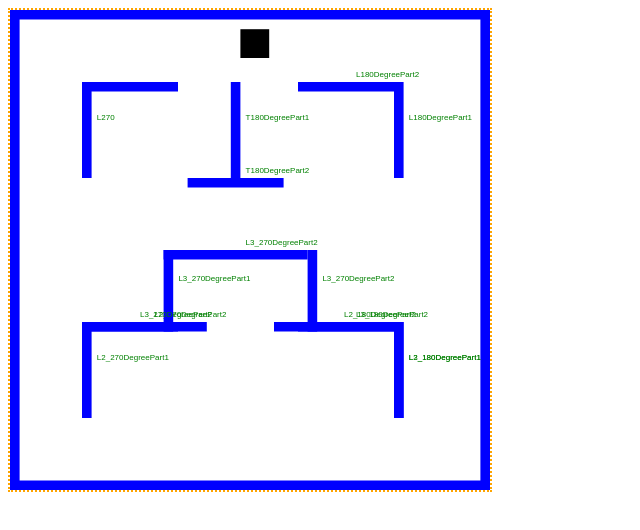
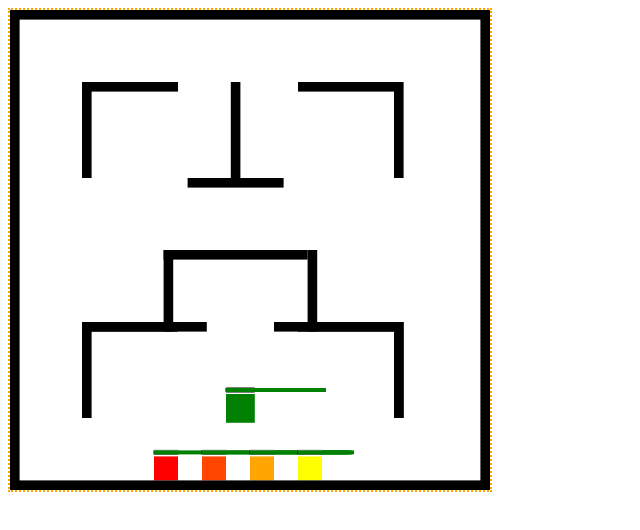
Before and after one commit to sajjadafzal/pico-game-template, a website built with Parcel: page src/index.html in a window 1280 px wide. Shown: the whole page, without its empty margins (0-640 px from the left). Built offline with nearby package versions, Linux system fonts and the light colour scheme.

Commit message:
added hp, imrpove bullet collision, some dummy enemies, ids for GO

```diff
--- a/create-zip.js
+++ b/create-zip.js
@@ -1,5 +1,6 @@
 const fs = require('fs')
 const zipper = require('zip-local')
+
 const fileName = './build/game.zip'
 
 zipper.sync
--- a/package.json
+++ b/package.json
@@ -9,6 +9,7 @@
     "babel-preset-env": "^1.7.0",
     "babel-preset-minify": "^0.4.3",
     "cross-env": "^5.2.0",
+    "del-cli": "^1.1.0",
     "eslint": "^5.3.0",
     "eslint-config-airbnb": "^17.1.0",
     "eslint-config-prettier": "^3.0.1",
@@ -39,9 +40,10 @@
     "url": "git+https://github.com/mubaidr/pico-game-template.git"
   },
   "scripts": {
-    "build": "npm run build-babel && node create-zip.js",
+    "build": "npm run clean && npm run build-babel && node create-zip.js",
     "build-babel": "cross-env NODE_ENV=production babel ./src/ --out-dir ./dist/",
     "build-docs": "cross-env NODE_ENV=docs parcel build ./src/index.js --out-dir ./docs/ --no-cache",
+    "clean": "del-cli ./dist/* -f",
     "lint": "eslint --fix src/"
   },
   "version": "0.0.1"
--- a/src/directions.js
+++ /dev/null
@@ -1,12 +0,0 @@
-const DIRECTIONS = {
-  LEFT: 'LEFT',
-  TOP: 'TOP',
-  RIGHT: 'RIGHT',
-  BOTTOM: 'BOTTOM',
-  TOP_LEFT: 'TOP_LEFT',
-  TOP_RIGHT: 'TOP_RIGHT',
-  BOTTOM_RIGHT: 'BOTTOM_RIGHT',
-  BOTTOM_LEFT: 'BOTTOM_LEFT',
-}
-
-export default DIRECTIONS
--- a/src/game.js
+++ b/src/game.js
@@ -30,6 +30,7 @@ export default class Game {
     this.currentScene = 1
 
     // current scene objects collection
+    /** @type {Array<GameObject>} */
     this.objects = SCENES[1]
 
     // bullets collection
@@ -39,13 +40,13 @@ export default class Game {
     // create a hero object
     /** @type {GameObject} */
     this.hero = new GameObject({
-      // TODO: use sprite
       family: FAMILIES.HERO,
       h: 6,
       hp: 100,
       w: 6,
-      x: 48,
-      y: 4,
+      x: 45,
+      y: 80,
+      fill: 'green',
     })
 
     // track key pressed at any time
@@ -75,11 +76,11 @@ export default class Game {
 
     // redraw loop
     // DEBUG: remove this timeout debug code
-    window.setTimeout(() => {
-      window.requestAnimationFrame(() => {
-        this.redraw()
-      })
-    }, 250)
+    // window.setTimeout(() => {
+    window.requestAnimationFrame(() => {
+      this.redraw()
+    })
+    // }, 250)
   }
 
   /**
@@ -88,9 +89,10 @@ export default class Game {
   updateState() {
     /** @type {Array<GameObject>} */
     const gameObjects = this.getObjects().concat([this.hero])
+
     /** @type {GameObject} */
     let heroClone = Object.create(this.hero)
-    const HERO_SPEED = 0.25
+    const HERO_SPEED = 0.33
 
     // update input controlled objects
     if (this.keyState[37] || this.keyState[65]) {
@@ -119,26 +121,38 @@ export default class Game {
       b.y += b.dy
     })
 
+    const killedGameObjects = []
     for (let i = 0; i < gameObjects.length; i += 1) {
       const target = gameObjects[i]
 
+      if (target.type === SHAPE_TYPES.TEXT) continue
+
       // check hero collision
-      if (target.family !== FAMILIES.HERO && heroClone.isColliding(target)) {
+      if (target.family === FAMILIES.WALL && heroClone.isColliding(target)) {
         heroClone = this.hero
+      } else if (target.family === FAMILIES.ALIEN && this.hero.hp > 0) {
+        // TODO: enable
+        // this.addBullet(undefined, target)
       }
 
       // update bullets & check collision
-      this.bullets.forEach((b, i) => {
+      this.bullets.forEach((b, index) => {
         if (
           (b.byHero && target.family !== FAMILIES.HERO) ||
           (!b.byHero && target.family !== FAMILIES.ALIEN)
         ) {
           // check colliding
           if (b.isColliding(target)) {
-            target.hp -= b.dmg
+            // add dmg to target
+            if (target.hp) target.hp -= b.dmg
+
+            // remove target if health is zero
+            if (target.hp <= 0) {
+              killedGameObjects.push(target.id)
+            }
 
             // remove bullet from collection
-            this.bullets.splice(i, 1)
+            this.bullets.splice(index, 1)
           }
         }
       })
@@ -146,6 +160,11 @@ export default class Game {
 
     // update hero position
     this.hero = heroClone
+
+    // remove objects with zero HP
+    this.objects = this.objects.filter(
+      o => killedGameObjects.indexOf(o.id) === -1
+    )
   }
 
   /**
@@ -159,14 +178,14 @@ export default class Game {
    * draw all game objects in current frame
    */
   draw() {
+    // draw bullets
+    this.bullets.forEach(b => {
+      b.draw(this.ctx)
+    })
+
     // sort by zIndex and call draw for each object
     this.objects.sort((a, b) => a.zIndex - b.zIndex).forEach(o => {
       o.draw(this.ctx)
-    })
-
-    // draw bullets
-    this.bullets.forEach(b => {
-      b.draw(this.ctx)
     })
 
     // draw hero
@@ -207,8 +226,8 @@ export default class Game {
       const coords = this.ctx.canvas.getBoundingClientRect()
       x = this.hero.x
       y = this.hero.y
-      x1 = ((e.clientX - coords.left) * 100) / this.w
-      y1 = ((e.clientY - coords.top) * 100) / this.h
+      x1 = -this.w / 100 + ((e.clientX - coords.left) * 100) / this.w
+      y1 = -this.h / 100 + ((e.clientY - coords.top) * 100) / this.h
     } else {
       x = o.x
       y = o.y
@@ -222,16 +241,17 @@ export default class Game {
     const diffX = x1 - x
     const diffY = y1 - y
     const dist = Math.sqrt(diffX ** 2 + diffY ** 2)
-    const dx = diffX / dist
-    const dy = diffY / dist
+    const dx = (diffX / dist) * 1.5
+    const dy = (diffY / dist) * 1.5
 
     // find initial positon of bullet
-    x = x - 1 + this.hero.w / 2 // + dx * (this.hero.w / 1.25)
-    y = y - 1 + this.hero.h / 2 // + dy * (this.hero.h / 1.25)
+    x += this.hero.w / 2 // + dx * (this.hero.w / 1.25)
+    y += this.hero.h / 2 // + dy * (this.hero.h / 1.25)
 
     // add bullet to collection
     this.bullets.push(
       new GameObject({
+        byHero,
         dmg: 10,
         dx,
         dy,
@@ -242,7 +262,6 @@ export default class Game {
         w: 1,
         x,
         y,
-        byHero,
       })
     )
   }
@@ -268,7 +287,7 @@ export default class Game {
 
           return prev
         }, [])
-        .filter(o => o.type !== SHAPE_TYPES.TEXT)
+      // .filter(o => o.type !== SHAPE_TYPES.TEXT)
     )
   }
 }
--- a/src/gameObject.js
+++ b/src/gameObject.js
@@ -9,7 +9,6 @@ export default class GameObject {
    *
    * @param {Array<GameObject>} options.children GameObject children grouped with this object and drawn relativety to this parent
    * @param {HTMLImageElement} options.img Image element
-   * @param {Number} options.dir direction
    * @param {Number} options.dmg bullet damage to target
    * @param {Number} options.dx speed across x-axis
    * @param {Number} options.dy speed across y-axis
@@ -32,12 +31,11 @@ export default class GameObject {
     // children grouped with this object and drawn relativety to this parent
     /** @type {Array<GameObject>} */
     this.children = options.children || []
-    this.dir = options.dir
     this.dmg = options.dmg
     this.dx = options.dx
     this.dy = options.dy
     this.family = options.family || FAMILIES.WALL
-    this.fill = options.fill
+    this.fill = options.fill || '#000'
     this.font = options.font || 6
     this.h = options.h || 2
     this.hp = options.hp
@@ -51,12 +49,9 @@ export default class GameObject {
     this.zIndex = options.zIndex || 1
     this.byHero = options.byHero
 
-    if (this.family === FAMILIES.HERO) {
-      this.x = 48
-      this.y = 4
-      this.w = 6
-      this.h = 6
-    }
+    // assign id
+    // eslint-disable-next-line
+    this.id = ++GameObject.id
   }
 
   /**
@@ -86,8 +81,7 @@ export default class GameObject {
       o.w *= SCALE_X
       o.h *= SCALE_Y
 
-      ctx.fillStyle = this.family === FAMILIES.WALL ? 'blue' : o.fill || '#000'
-      ctx.beginPath()
+      ctx.fillStyle = o.fill
 
       switch (o.type) {
         case SHAPE_TYPES.CIRCLE:
@@ -95,18 +89,18 @@ export default class GameObject {
           o.x += o.w / 2
           o.y += o.w / 2
 
+          ctx.beginPath()
           ctx.arc(o.x, o.y, o.w / 2, 0, Math.PI * 2, 0)
           ctx.fill()
           break
         case SHAPE_TYPES.RECT:
-          ctx.rect(o.x, o.y, o.w, o.h)
-          ctx.fill()
+          ctx.fillRect(o.x, o.y, o.w, o.h)
 
-          if (o.name) {
-            ctx.font = `8px arial`
-            ctx.fillStyle = 'green'
-            ctx.fillText(o.name, o.x + o.w / 2 + 10, o.y + o.h / 2 - 10)
-          }
+          // if (o.name) {
+          //   ctx.font = `8px arial`
+          //   ctx.fillStyle = 'blue'
+          //   ctx.fillText(o.name, o.x + o.w / 2 + 10, o.y + o.h / 2 - 10)
+          // }
           break
         case SHAPE_TYPES.TEXT:
           // scale font
@@ -121,6 +115,19 @@ export default class GameObject {
         default:
           ctx.drawImage(o.img, o.x, o.y, o.w, o.h)
           break
+      }
+
+      // draw health bar
+      if (o.hp) {
+        ctx.fillStyle = '#fff'
+        ctx.beginPath()
+        ctx.rect(o.x, o.y - 6, o.w, 4)
+        ctx.stroke()
+        ctx.fill()
+
+        ctx.fillStyle = 'green'
+        // TOFIX: scaling for the HP bar
+        ctx.fillRect(o.x, o.y - 6, o.hp, 4)
       }
     })
   }
@@ -139,3 +146,6 @@ export default class GameObject {
     return true
   }
 }
+
+// assign ID to each object
+GameObject.id = 0
--- a/src/index.html
+++ b/src/index.html
@@ -8,7 +8,8 @@
   <title>Pico</title>
   <style>
     canvas {
-      border: 2px dotted orange
+      border: 2px dotted orange;
+      cursor: crosshair;
     }
   </style>
 </head>
@@ -20,7 +21,6 @@
   <div id="game">
   </div>
 
-  <script type="module" src="./directions.js"></script>
   <script type="module" src="./shapeTypes.js"></script>
   <script type="module" src="./families.js"></script>
   <script type="module" src="./scenes.js"></script>
--- a/src/scenes.js
+++ b/src/scenes.js
@@ -1,7 +1,9 @@
 import GameObject from './gameObject.js'
 import SHAPE_TYPES from './shapeTypes.js'
-// import FAMILIES from './families.js'
-// TODO: add ememies
+import FAMILIES from './families.js'
+
+// TODO: add ememy AI
+
 /*
   Scenes:
   0: menu
@@ -29,6 +31,45 @@ const SCENES = [
     }),
   ],
   [
+    // enemies
+    new GameObject({
+      family: FAMILIES.ALIEN,
+      hp: 200,
+      h: 5,
+      w: 5,
+      y: 93,
+      x: 30,
+      fill: 'red',
+    }),
+    new GameObject({
+      family: FAMILIES.ALIEN,
+      hp: 150,
+      h: 5,
+      w: 5,
+      y: 93,
+      x: 40,
+      fill: 'orangered',
+    }),
+    new GameObject({
+      family: FAMILIES.ALIEN,
+      hp: 100,
+      h: 5,
+      w: 5,
+      y: 93,
+      x: 50,
+      fill: 'orange',
+    }),
+    new GameObject({
+      family: FAMILIES.ALIEN,
+      hp: 50,
+      h: 5,
+      w: 5,
+      y: 93,
+      x: 60,
+      fill: 'yellow',
+    }),
+    // walls
+    // TODO: use/generate wall texture
     new GameObject({
       w: 100,
     }),
```
Also changed, not shown: .eslintrc.js, 1 other file.
